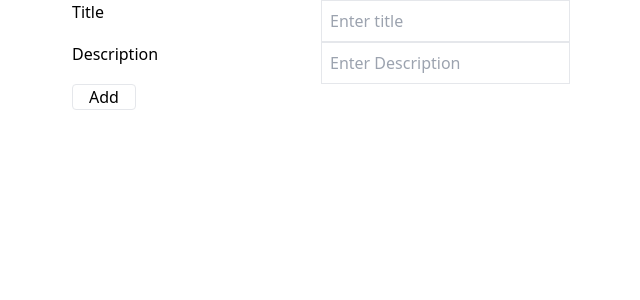
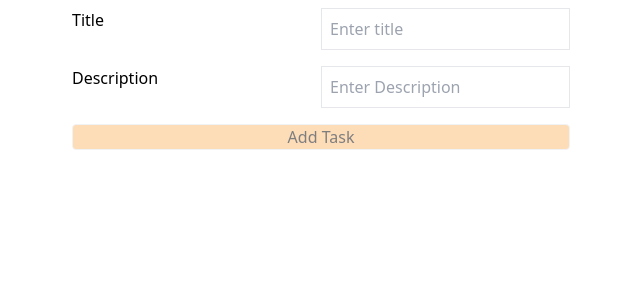
Before and after one commit to jainlokesh318/taskmanager, a React (Create React App) app: page / in a window 1280 px wide. Shown: the top 300 px of the page, without its empty margins (319-959 px from the left). Built offline with nearby package versions, Linux system fonts and the light colour scheme.

Commit message:
add task to list

```diff
--- a/package.json
+++ b/package.json
@@ -9,6 +9,7 @@
     "react": "^18.2.0",
     "react-dom": "^18.2.0",
     "react-scripts": "5.0.1",
+    "uuid": "^9.0.1",
     "web-vitals": "^2.1.4"
   },
   "scripts": {
--- a/src/components/TaskForm.js
+++ b/src/components/TaskForm.js
@@ -1,17 +1,27 @@
 import { useState } from "react"
+import { v4 as uuid } from 'uuid';
 
 function TextInput({ type, id, value, setValue, placeholder }) {
     return <input className="border p-2" type={type} id={id} value={value} onChange={setValue} placeholder={placeholder} />
 }
 
-export default function TaskForm({ handleFormSubmission }) {
+export default function TaskForm({ handleSubmit, taskToEdit }) {
     const [title, setTitle] = useState("")
     const [description, setDescription] = useState("")
     const [status, setStatus] = useState("")
+    const areFieldsPopulated = title.length > 0 && description.length > 0
 
-    const isFormDisabled = title.length > 0 && description.length > 0
+    const handleFormSubmission = (e) => {
+        e.preventDefault();
+        const task = {
+            id: uuid(),
+            title, description, status
+        }
+        handleSubmit(task);
+    }
 
-    return <form onSubmit={handleFormSubmission}>
+    return (
+        <form onSubmit={handleFormSubmission} className="flex flex-col gap-4 m-2">
             <div className="grid grid-cols-2">
                 <label htmlFor="title">Title</label>
                 <TextInput type="text" id="title" value={title} placeholder="Enter title" setValue={e => setTitle(e.target.value)} />
@@ -21,6 +31,7 @@ export default function TaskForm({ handleFormSubmission }) {
                 <label htmlFor="title">Description</label>
                 <TextInput type="text" value={description} placeholder="Enter Description" setValue={e => setDescription(e.target.value)} />
             </div>
-        <button disabled={true} type="submit" className="border rounded px-4">Add</button>
+            <button disabled={!areFieldsPopulated} type="submit" className="border rounded px-4 disabled:opacity-50 disabled:cursor-not-allowed bg-orange-300">Add Task</button>
         </form>
+    )
 }
--- a/src/components/TaskManager.js
+++ b/src/components/TaskManager.js
@@ -4,9 +4,8 @@ import TaskForm from "./TaskForm";
 export default function TaskManager() {
     let [tasksList, setTasksList] = useState([])
     let [taskToEdit, setTaskToEdit] = useState(undefined);
-    const handleSubmit = (e) => {
-        e.preventDefault()
-        console.log("form")
+    const handleSubmit = (task) => {
+        setTasksList(prev => [...prev, task])
     }
     return <TaskForm handleFormSubmission={handleSubmit} />
 }
```
Also changed, not shown: 1 other file (tests, documents, lock files or other folders). Lines whose indentation alone changed are shown as unchanged.
